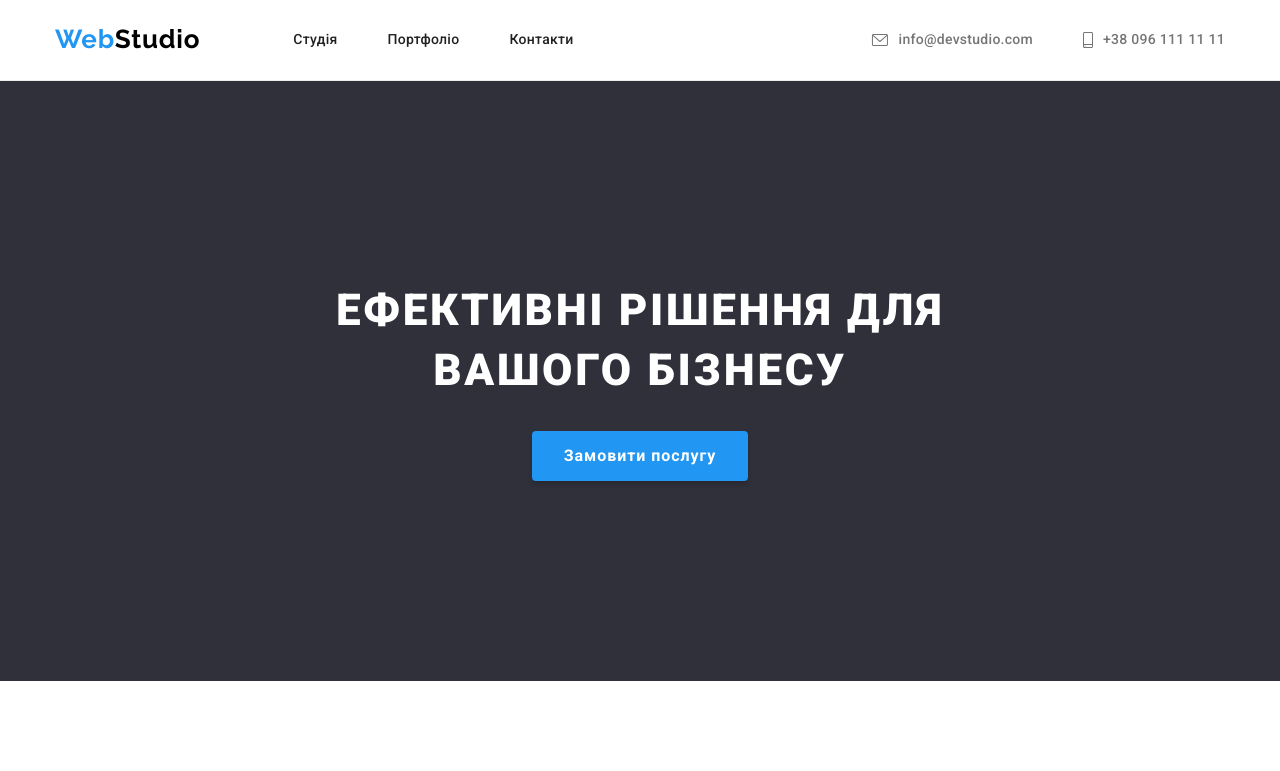
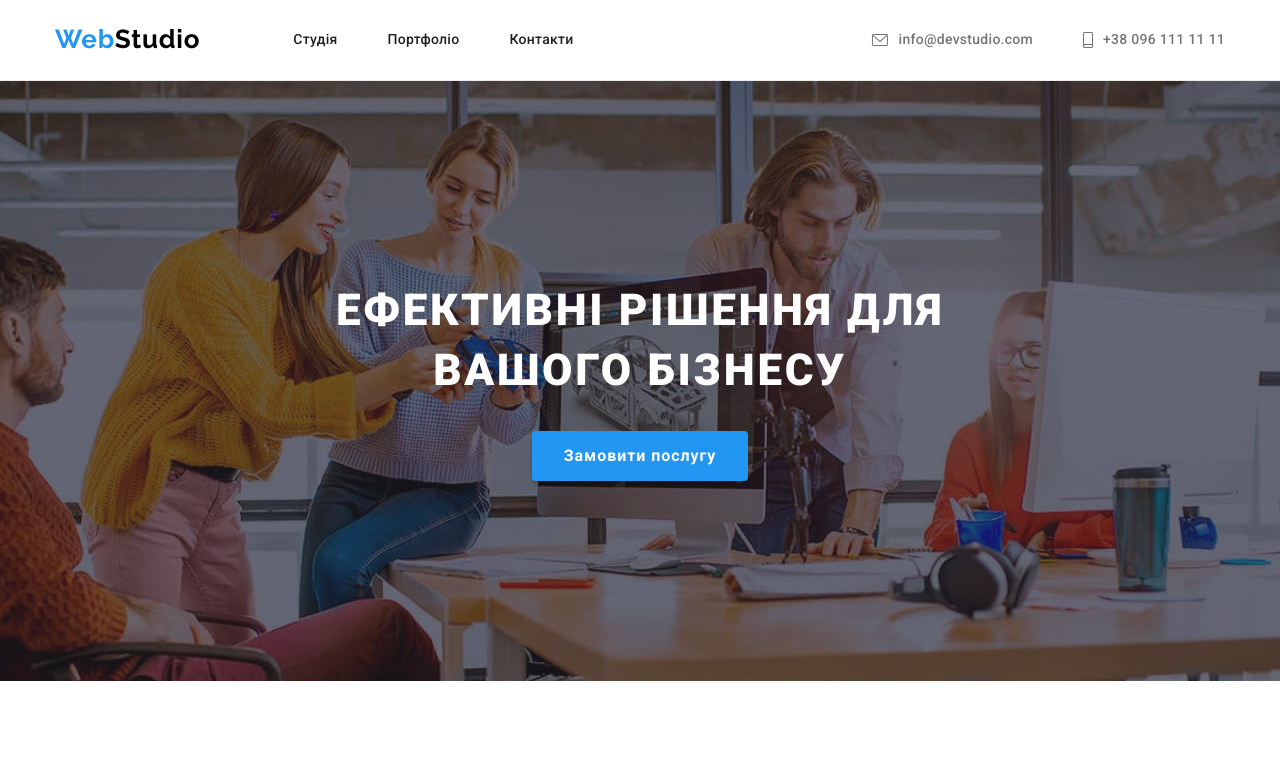
Before and after one commit to IvanKasich/goit-markup-hw-04, a plain HTML site: page index.html in a window 1280 px wide. Shown: the top 771 px of the page. Drawn offline with nearby package versions, Linux system fonts and the light colour scheme.

Commit message:
bg image

```diff
--- a/css/styles.css
+++ b/css/styles.css
@@ -14,6 +14,7 @@
   --header-border-bottom-color: #ececec;
   --portfolio-content-border-color: #eeeeee;
   --footer-icon-bgcolor: rgba(255, 255, 255, 0.1);
+  --hero-background: #c4c4c4;
 }
 h1,
 h2,
@@ -147,9 +148,18 @@ header {
 /* main */
 /* hero */
 .hero {
-  background-color: var(--footer-background-color);
   padding: 200px 0;
   text-align: center;
+
+  background-color: var(--hero-background);
+  background-image: linear-gradient(
+      rgba(47, 48, 58, 0.4),
+      rgba(47, 48, 58, 0.4)
+    ),
+    url(../images/hero.jpg);
+  background-repeat: no-repeat;
+  background-position: center;
+  background-size: cover;
 }
 .hero-title {
   margin-bottom: 30px;
```
Also changed, not shown: images/hero.jpg (added).
